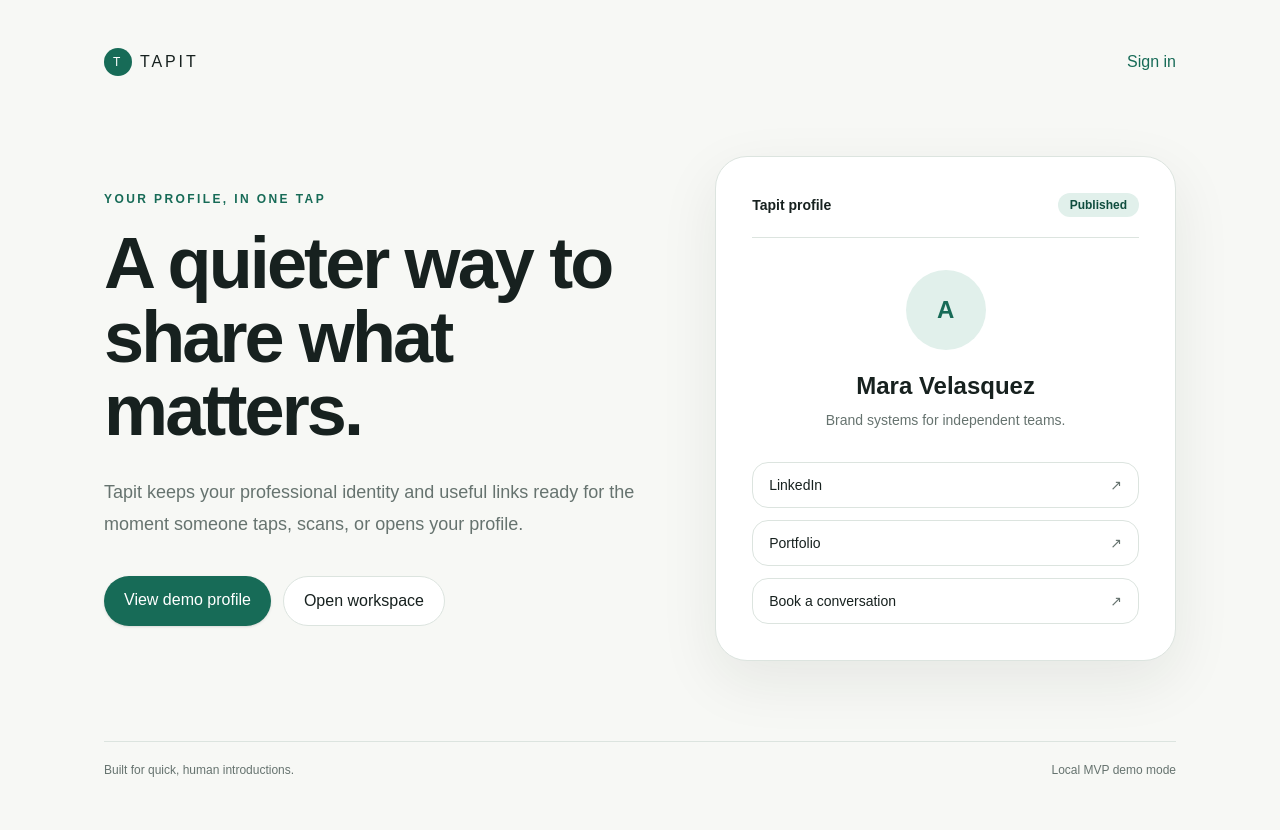
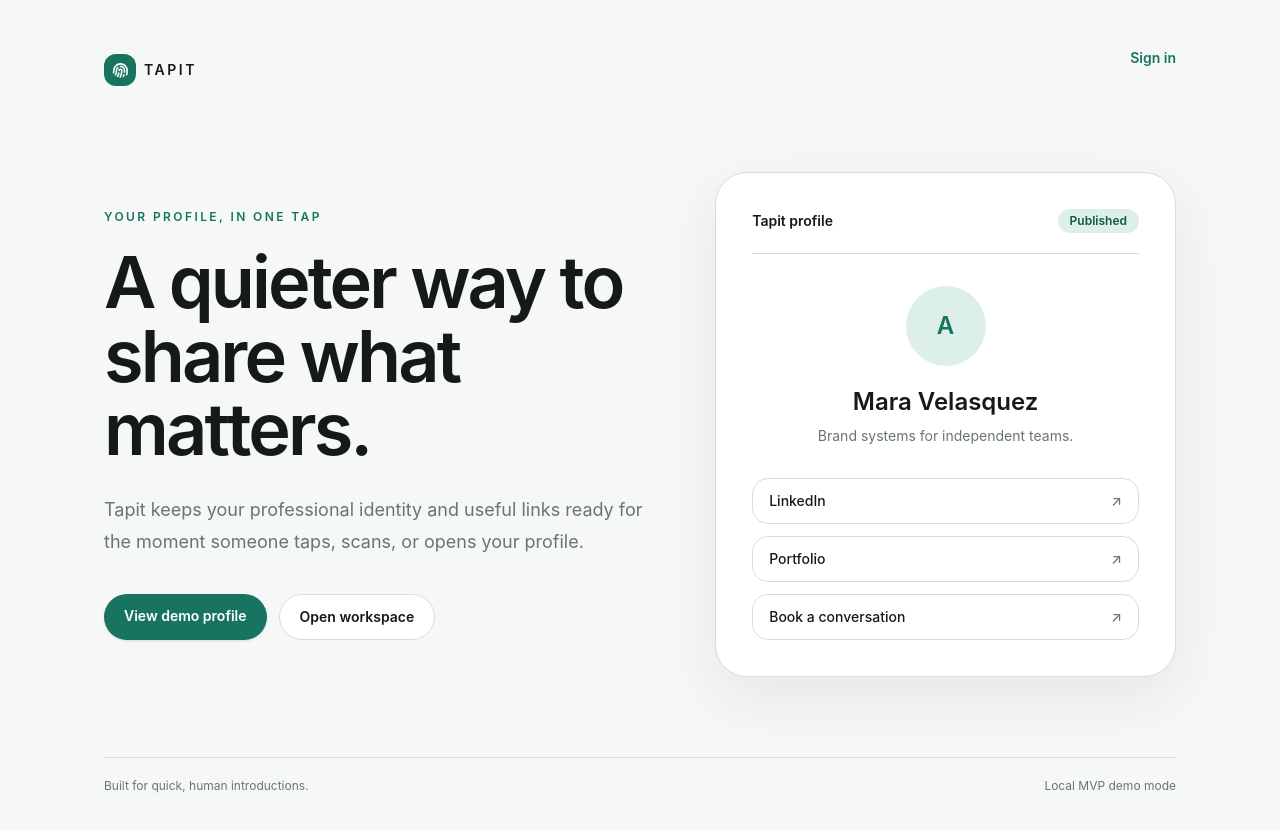
Before and after one commit to wehyn/tapit, a Next.js app: page / in a window 1280 px wide. Shown: the top 830 px of the page. Built offline with nearby package versions, Linux system fonts and the light colour scheme.

Commit message:
Establish premium visual system primitives

```diff
--- a/package.json
+++ b/package.json
@@ -26,6 +26,7 @@
   "dependencies": {
     "@auth/core": "0.41.1",
     "@convex-dev/auth": "0.0.95",
+    "@phosphor-icons/react": "^2.1.10",
     "convex": "1.45.0",
     "next": "16.3.5",
     "qrcode": "1.5.4",
--- a/src/app/globals.css
+++ b/src/app/globals.css
@@ -1,16 +1,18 @@
 @import "tailwindcss";
 
 :root {
-  --tapit-ink: #17211f;
-  --tapit-muted: #66736f;
-  --tapit-paper: #f7f8f5;
+  --tapit-ink: #151918;
+  --tapit-muted: #687571;
+  --tapit-paper: #f6f8f7;
   --tapit-surface: #ffffff;
-  --tapit-line: #dce4df;
-  --tapit-accent: #176b57;
-  --tapit-accent-strong: #0f4d3e;
-  --tapit-accent-soft: #e1f0eb;
-  --tapit-danger: #a43a35;
-  --tapit-focus: #d98925;
+  --tapit-soft-surface: #e9eeec;
+  --tapit-line: #d6deda;
+  --tapit-accent: #187461;
+  --tapit-accent-strong: #0f5a4a;
+  --tapit-accent-soft: #dcefe9;
+  --tapit-danger: #a33c38;
+  --tapit-focus: #b86500;
+  --tapit-radius: 12px;
 }
 
 @theme inline {
@@ -18,16 +20,29 @@
   --color-tapit-muted: var(--tapit-muted);
   --color-tapit-paper: var(--tapit-paper);
   --color-tapit-surface: var(--tapit-surface);
+  --color-tapit-soft-surface: var(--tapit-soft-surface);
   --color-tapit-line: var(--tapit-line);
   --color-tapit-accent: var(--tapit-accent);
   --color-tapit-accent-strong: var(--tapit-accent-strong);
   --color-tapit-accent-soft: var(--tapit-accent-soft);
   --color-tapit-danger: var(--tapit-danger);
   --color-tapit-focus: var(--tapit-focus);
+  --radius-tapit: var(--tapit-radius);
 }
 
-* {
-  box-sizing: border-box;
+@layer base {
+  * {
+    box-sizing: border-box;
+  }
+
+  button,
+  a,
+  input,
+  textarea,
+  select {
+    font: inherit;
+    min-height: 44px;
+  }
 }
 
 html {
@@ -38,16 +53,26 @@ body {
   margin: 0;
   background: var(--tapit-paper);
   color: var(--tapit-ink);
-  font-family: Arial, Helvetica, sans-serif;
+  font-family:
+    ui-sans-serif,
+    -apple-system,
+    BlinkMacSystemFont,
+    "Segoe UI",
+    sans-serif;
+  line-height: 1.5;
   text-rendering: optimizeLegibility;
 }
 
-button,
-a,
-input,
-textarea,
-select {
-  font: inherit;
+::selection {
+  background: var(--tapit-accent-soft);
+  color: var(--tapit-ink);
+}
+
+@media (prefers-reduced-transparency: reduce) {
+  .tapit-glass {
+    background: var(--tapit-surface) !important;
+    backdrop-filter: none !important;
+  }
 }
 
 :focus-visible {
--- a/src/components/layout/Brand.tsx
+++ b/src/components/layout/Brand.tsx
@@ -1,18 +1,22 @@
 import Link from "next/link";
 
-export function Brand({ href = "/" }: { href?: string }) {
+import { Icon } from "../ui/Icon";
+
+export function Brand({ href = "/", showMark = true }: { href?: string; showMark?: boolean }) {
   return (
     <Link
       aria-label="Tapit home"
-      className="inline-flex items-center gap-2 text-sm font-semibold tracking-[0.18em] text-tapit-ink uppercase"
+      className={`inline-flex min-h-11 items-center text-tapit-ink ${showMark ? "gap-2 text-sm font-semibold tracking-[0.18em] uppercase" : "text-[1.7rem] font-semibold tracking-[-0.06em]"}`}
       href={href}
     >
-      <span
-        aria-hidden="true"
-        className="grid size-7 place-items-center rounded-full bg-tapit-accent text-xs text-white"
-      >
-        T
-      </span>
+      {showMark ? (
+        <span
+          aria-hidden="true"
+          className="grid size-8 place-items-center rounded-tapit bg-tapit-accent text-white"
+        >
+          <Icon name="fingerprint" size={17} weight="bold" />
+        </span>
+      ) : null}
       Tapit
     </Link>
   );
--- a/src/components/layout/PageContainer.tsx
+++ b/src/components/layout/PageContainer.tsx
@@ -8,7 +8,7 @@ export function PageContainer({
   className?: string;
 }) {
   return (
-    <div className={`mx-auto w-full max-w-6xl px-5 py-8 sm:px-8 lg:px-10 ${className}`}>
+    <div className={`mx-auto w-full max-w-6xl px-4 py-8 sm:px-8 lg:px-10 ${className}`}>
       {children}
     </div>
   );
--- a/src/components/ui/ConfirmDialog.tsx
+++ b/src/components/ui/ConfirmDialog.tsx
@@ -57,12 +57,12 @@ export function ConfirmDialog({
 
   if (!open) return null;
   return (
-    <div className="fixed inset-0 z-20 grid place-items-center bg-[#17211f]/45 px-5 py-8">
+    <div className="fixed inset-0 z-20 grid place-items-center bg-tapit-ink px-5 py-8 sm:bg-tapit-ink/70">
       <div
         aria-describedby="confirm-description"
         aria-labelledby="confirm-title"
         aria-modal="true"
-        className="w-full max-w-md rounded-[1.5rem] border border-tapit-line bg-tapit-surface p-6 shadow-[0_24px_80px_rgba(23,33,31,0.24)]"
+        className="w-full max-w-md rounded-tapit border border-tapit-line bg-tapit-surface p-6 shadow-[0_24px_80px_rgba(21,25,24,0.24)]"
         ref={dialogRef}
         role="dialog"
         tabIndex={-1}
--- a/src/components/ui/Field.tsx
+++ b/src/components/ui/Field.tsx
@@ -1,7 +1,7 @@
 import type { InputHTMLAttributes, ReactNode, TextareaHTMLAttributes } from "react";
 
 const controlClasses =
-  "mt-2 min-h-12 w-full rounded-xl border border-tapit-line bg-tapit-surface px-3.5 py-3 text-sm text-tapit-ink shadow-sm outline-none placeholder:text-tapit-muted/80 focus:border-tapit-accent";
+  "mt-2 min-h-12 w-full rounded-tapit border border-tapit-line bg-tapit-surface px-3.5 py-3 text-sm text-tapit-ink shadow-sm outline-none placeholder:text-tapit-muted/80 transition-colors focus:border-tapit-accent focus:ring-2 focus:ring-tapit-accent/20 disabled:cursor-not-allowed disabled:bg-tapit-soft-surface disabled:opacity-70";
 
 export function Field({
   error,
--- /dev/null
+++ b/src/components/ui/Icon.tsx
@@ -0,0 +1,16 @@
+"use client";
+
+import { FingerprintIcon, type IconProps, type IconWeight } from "@phosphor-icons/react";
+
+const icons = {
+  fingerprint: FingerprintIcon,
+} as const;
+
+export type IconName = keyof typeof icons;
+
+export function Icon({ name, ...props }: IconProps & { name: IconName }) {
+  const IconComponent = icons[name];
+  return <IconComponent aria-hidden="true" {...props} />;
+}
+
+export type { IconWeight };
--- a/src/components/ui/Notice.tsx
+++ b/src/components/ui/Notice.tsx
@@ -13,7 +13,7 @@ export function Notice({
   return (
     <div
       aria-live="polite"
-      className={`rounded-xl border px-4 py-3 text-sm leading-6 ${classes}`}
+      className={`rounded-tapit border px-4 py-3 text-sm leading-6 ${classes}`}
       role={tone === "error" ? "alert" : "status"}
     >
       {children}
--- a/src/components/ui/Panel.tsx
+++ b/src/components/ui/Panel.tsx
@@ -13,7 +13,7 @@ export function Panel({
 }) {
   return (
     <section
-      className={`rounded-[1.5rem] border border-tapit-line bg-tapit-surface p-5 shadow-[0_12px_40px_rgba(23,33,31,0.04)] sm:p-7 ${className}`}
+      className={`rounded-tapit border border-tapit-line bg-tapit-surface p-5 shadow-[0_12px_40px_rgba(21,25,24,0.04)] sm:p-7 ${className}`}
     >
       {title ? (
         <h2 className="text-lg font-semibold tracking-tight text-tapit-ink">{title}</h2>
--- a/src/components/ui/StatusBadge.tsx
+++ b/src/components/ui/StatusBadge.tsx
@@ -1,8 +1,8 @@
 export function StatusBadge({ status }: { status: string }) {
   const classes =
     {
-      active: "bg-[#e8f1eb] text-[#17352b]",
-      published: "bg-[#e8f1eb] text-[#17352b]",
+      active: "bg-tapit-accent-soft text-tapit-accent-strong",
+      published: "bg-tapit-accent-soft text-tapit-accent-strong",
       draft: "bg-tapit-paper text-tapit-muted",
       invited: "bg-[#fff4df] text-[#784b13]",
       inactive: "bg-[#fff1f0] text-tapit-danger",
@@ -14,7 +14,7 @@ export function StatusBadge({ status }: { status: string }) {
     }[status] ?? "bg-tapit-paper text-tapit-muted";
   return (
     <span
-      className={`inline-flex rounded-full px-2.5 py-1 text-xs font-semibold capitalize ${classes}`}
+      className={`inline-flex rounded-tapit px-2.5 py-1 text-xs font-semibold capitalize ${classes}`}
     >
       {status}
     </span>
```
Also changed, not shown: src/components/layout/AppShell.tsx (+19 -9 lines), src/components/ui/Button.tsx (+19 -4 lines), 1 other file (tests, documents, lock files or other folders).
